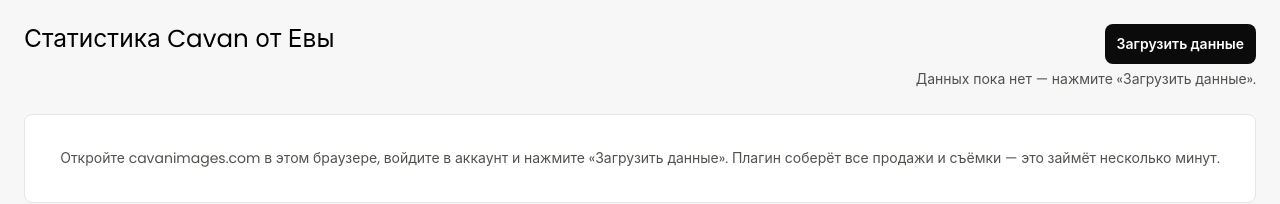
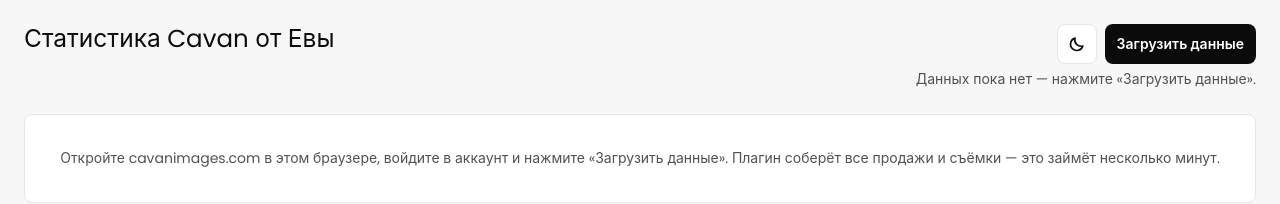
Before and after one commit to evakerrigan/cavan-statistics, a React (Vite) app: page /#/ in a window 1280 px wide. Shown: the top 204 px of the page. Built offline with nearby package versions, Linux system fonts and the light colour scheme.

Commit message:
feat: add dark theme with sun/moon toggle

```diff
--- a/src/components/ui/modal/modal.module.scss
+++ b/src/components/ui/modal/modal.module.scss
@@ -3,7 +3,7 @@
 .overlay {
   position: fixed;
   inset: 0;
-  background: rgba(0, 0, 0, 0.4);
+  background: $color-overlay;
   display: flex;
   align-items: center;
   justify-content: center;
@@ -11,7 +11,7 @@
 }
 
 .modal {
-  background: #fff;
+  background: $color-surface;
   box-shadow: $box-shadow-lg;
   width: min(360px, 92vw);
 }
--- a/src/components/ui/scroll-to-top/scroll-to-top.module.scss
+++ b/src/components/ui/scroll-to-top/scroll-to-top.module.scss
@@ -21,7 +21,7 @@
 
   &:hover {
     transform: translateY(-2px);
-    box-shadow: 0 6px 14px rgba(0, 0, 0, 0.18);
+    box-shadow: 0 6px 14px var(--shadow-color-strong);
   }
 
   &:focus-visible {
--- /dev/null
+++ b/src/components/ui/theme-toggle/index.ts
@@ -0,0 +1 @@
+export { ThemeToggle } from './theme-toggle';
--- /dev/null
+++ b/src/components/ui/theme-toggle/theme-toggle.module.scss
@@ -0,0 +1,23 @@
+@use '../../../styles/variables' as *;
+
+.themeToggle {
+  width: 40px;
+  height: 40px;
+  display: inline-flex !important;
+  align-items: center;
+  justify-content: center;
+  border-radius: 8px;
+  border: 1px solid $color-border !important;
+  background: $color-surface !important;
+  color: $color-text;
+  transition: background-color 0.2s ease-in-out;
+
+  &:hover {
+    background: $color-row-hover !important;
+  }
+
+  &:focus-visible {
+    outline: 2px solid $color-chart;
+    outline-offset: 2px;
+  }
+}
--- /dev/null
+++ b/src/components/ui/theme-toggle/theme-toggle.tsx
@@ -0,0 +1,54 @@
+import { useTheme } from '@/hooks/use-theme';
+import styles from './theme-toggle.module.scss';
+
+const MoonIcon = () => (
+  <svg
+    width="18"
+    height="18"
+    viewBox="0 0 20 20"
+    fill="none"
+    aria-hidden="true"
+  >
+    <path
+      d="M16.5 12.2A7 7 0 0 1 7.8 3.5a7 7 0 1 0 8.7 8.7Z"
+      stroke="currentColor"
+      strokeWidth="1.8"
+      strokeLinejoin="round"
+    />
+  </svg>
+);
+
+const SunIcon = () => (
+  <svg
+    width="18"
+    height="18"
+    viewBox="0 0 20 20"
+    fill="none"
+    aria-hidden="true"
+  >
+    <circle cx="10" cy="10" r="3.5" stroke="currentColor" strokeWidth="1.8" />
+    <path
+      d="M10 1.5v2M10 16.5v2M1.5 10h2M16.5 10h2M4 4l1.4 1.4M14.6 14.6 16 16M4 16l1.4-1.4M14.6 5.4 16 4"
+      stroke="currentColor"
+      strokeWidth="1.8"
+      strokeLinecap="round"
+    />
+  </svg>
+);
+
+/** Switches between the light and dark theme: a moon in light, a sun in dark. */
+export const ThemeToggle = () => {
+  const { theme, toggle } = useTheme();
+  const label = theme === 'dark' ? 'Светлая тема' : 'Тёмная тема';
+  return (
+    <button
+      type="button"
+      className={styles.themeToggle}
+      onClick={toggle}
+      aria-label={label}
+      title={label}
+    >
+      {theme === 'dark' ? <SunIcon /> : <MoonIcon />}
+    </button>
+  );
+};
--- a/src/features/sync/components/sync-panel.tsx
+++ b/src/features/sync/components/sync-panel.tsx
@@ -1,5 +1,6 @@
 import { useState } from 'react';
 import { Button } from '@/components/ui/button';
+import { ThemeToggle } from '@/components/ui/theme-toggle';
 import { isExtensionContext } from '@/lib/cavan-client';
 import { saveDataset } from '@/lib/storage';
 import type { Dataset } from '@/types/cavan';
@@ -48,6 +49,7 @@
         <h1 className={styles.syncPanel__title}>Статистика Cavan от Евы</h1>
         <div className={styles.syncPanel__controls}>
           <div className={styles.syncPanel__actions}>
+            <ThemeToggle />
             {dataset && (
               <Button
                 variant="secondary"
--- /dev/null
+++ b/src/hooks/use-theme.ts
@@ -0,0 +1,18 @@
+import { useCallback, useState } from 'react';
+import { applyTheme, saveTheme, type Theme } from '@/lib/theme';
+
+/** The current theme and a toggle that applies and remembers the switch. */
+export const useTheme = () => {
+  const [theme, setTheme] = useState<Theme>(() =>
+    document.documentElement.dataset.theme === 'dark' ? 'dark' : 'light'
+  );
+
+  const toggle = useCallback(() => {
+    const next: Theme = theme === 'dark' ? 'light' : 'dark';
+    applyTheme(next);
+    saveTheme(next);
+    setTheme(next);
+  }, [theme]);
+
+  return { theme, toggle };
+};
--- /dev/null
+++ b/src/lib/theme.ts
@@ -0,0 +1,32 @@
+/**
+ * Light / dark theme. The choice is kept in localStorage (a per-viewer
+ * preference); without one, the system setting decides. The theme is applied
+ * as `data-theme` on <html>, which `styles/themes.scss` reads.
+ */
+export type Theme = 'light' | 'dark';
+
+const THEME_KEY = 'theme';
+
+export const getInitialTheme = (): Theme => {
+  try {
+    const stored = localStorage.getItem(THEME_KEY);
+    if (stored === 'light' || stored === 'dark') return stored;
+  } catch {
+    // Storage unavailable: fall back to the system setting.
+  }
+  return window.matchMedia('(prefers-color-scheme: dark)').matches
+    ? 'dark'
+    : 'light';
+};
+
+export const applyTheme = (theme: Theme) => {
+  document.documentElement.dataset.theme = theme;
+};
+
+export const saveTheme = (theme: Theme) => {
+  try {
+    localStorage.setItem(THEME_KEY, theme);
+  } catch {
+    // Not persisted; the theme still applies for this visit.
+  }
+};
--- a/src/main.tsx
+++ b/src/main.tsx
@@ -1,7 +1,11 @@
 import { StrictMode } from 'react';
 import { createRoot } from 'react-dom/client';
 import { App } from '@/app/app';
+import { applyTheme, getInitialTheme } from '@/lib/theme';
 import '@/styles/index.scss';
+
+// Before the first render, so the page never flashes in the wrong theme.
+applyTheme(getInitialTheme());
 
 createRoot(document.getElementById('root')!).render(
   <StrictMode>
--- a/src/styles/global.scss
+++ b/src/styles/global.scss
@@ -1,5 +1,6 @@
 @use 'variables' as *;
 @use 'reset';
+@use 'themes';
 
 * {
   box-sizing: border-box;
@@ -14,8 +15,16 @@
   font-family: $font-family-base;
   font-size: $font-size-base;
   background-color: $color-main-bg;
+  color: $color-text;
   margin: 0;
   padding: 0;
+}
+
+// Form controls don't inherit text colour by default.
+button,
+input,
+select {
+  color: inherit;
 }
 
 h1,
--- /dev/null
+++ b/src/styles/themes.scss
@@ -0,0 +1,60 @@
+// Цвета светлой и тёмной темы. Тема выбирается атрибутом `data-theme` на
+// <html> (его ставит `lib/theme.ts`); без него — по настройке системы.
+
+@mixin light {
+  color-scheme: light;
+  --color-main-bg: #f7f7f7;
+  --color-surface: #ffffff;
+  --color-border: #e6e6e3;
+  --color-text: #0b0b0b;
+  --color-text-secondary: #52514e;
+  --color-text-muted: #8a8984;
+  --color-accent: #0b0b0b;
+  --color-accent-text: #ffffff;
+  --color-chart: #2a78d6;
+  --color-row-hover: #f3f3f1;
+  --color-revenue-bg: #eef7f0;
+  --color-revenue-bg-hover: #e3f1e6;
+  --color-overlay: rgba(0, 0, 0, 0.4);
+  --danger-color: #c24f59;
+  --danger-color-bg: #fef2f3;
+  --danger-color-dark: #672a30;
+  --shadow-color: rgba(0, 0, 0, 0.1);
+  --shadow-color-strong: rgba(0, 0, 0, 0.15);
+}
+
+@mixin dark {
+  color-scheme: dark;
+  --color-main-bg: #141413;
+  --color-surface: #1e1e1c;
+  --color-border: #34332f;
+  --color-text: #f0efec;
+  --color-text-secondary: #c3c2b7;
+  --color-text-muted: #8f8e86;
+  --color-accent: #f0efec;
+  --color-accent-text: #141413;
+  --color-chart: #3987e5;
+  --color-row-hover: #262624;
+  --color-revenue-bg: #1b2a1f;
+  --color-revenue-bg-hover: #213428;
+  --color-overlay: rgba(0, 0, 0, 0.6);
+  --danger-color: #e66767;
+  --danger-color-bg: #3a1f22;
+  --danger-color-dark: #f4b8bd;
+  --shadow-color: rgba(0, 0, 0, 0.4);
+  --shadow-color-strong: rgba(0, 0, 0, 0.55);
+}
+
+:root {
+  @include light;
+}
+
+@media (prefers-color-scheme: dark) {
+  :root:not([data-theme='light']) {
+    @include dark;
+  }
+}
+
+:root[data-theme='dark'] {
+  @include dark;
+}
--- a/src/styles/variables.scss
+++ b/src/styles/variables.scss
@@ -1,22 +1,24 @@
-// Цвета из дизайн-системы
+// Цвета из дизайн-системы. Сами значения для светлой и тёмной темы — в
+// themes.scss; здесь только ссылки на них, чтобы тема менялась на лету.
 
-$color-main-bg: #f7f7f7; // Светлый фон главной области
-$color-surface: #ffffff; // Карточки и таблицы
-$color-border: #e6e6e3; // Разделители, линии сетки
-$color-text: #0b0b0b;
-$color-text-secondary: #52514e;
-$color-text-muted: #8a8984;
-$color-accent: #0b0b0b; // Основные кнопки
-$color-accent-text: #ffffff;
-$color-chart: #2a78d6; // Столбцы графика
-$color-row-hover: #f3f3f1;
-$color-revenue-bg: #eef7f0; // Фон колонки «Доход»
-$color-revenue-bg-hover: #e3f1e6;
+$color-main-bg: var(--color-main-bg); // Фон главной области
+$color-surface: var(--color-surface); // Карточки и таблицы
+$color-border: var(--color-border); // Разделители, линии сетки
+$color-text: var(--color-text);
+$color-text-secondary: var(--color-text-secondary);
+$color-text-muted: var(--color-text-muted);
+$color-accent: var(--color-accent); // Основные кнопки
+$color-accent-text: var(--color-accent-text);
+$color-chart: var(--color-chart); // Столбцы графика, ссылки
+$color-row-hover: var(--color-row-hover);
+$color-revenue-bg: var(--color-revenue-bg); // Фон колонки «Доход»
+$color-revenue-bg-hover: var(--color-revenue-bg-hover);
+$color-overlay: var(--color-overlay); // Затемнение под модальным окном
 
 //стили ErrorBoundary
-$danger-color: #c24f59;
-$danger-color-bg: #fef2f3;
-$danger-color-dark: #672a30;
+$danger-color: var(--danger-color);
+$danger-color-bg: var(--danger-color-bg);
+$danger-color-dark: var(--danger-color-dark);
 
 // Типографика
 $font-family-base:
@@ -36,8 +38,8 @@
 $spacing-xl: 32px;
 
 // Тени
-$box-shadow: 0 2px 4px rgba(0, 0, 0, 0.1);
-$box-shadow-lg: 0 4px 8px rgba(0, 0, 0, 0.15);
+$box-shadow: 0 2px 4px var(--shadow-color);
+$box-shadow-lg: 0 4px 8px var(--shadow-color-strong);
 
 // Breakpoints
 $breakpoint-sm: 576px;
```
